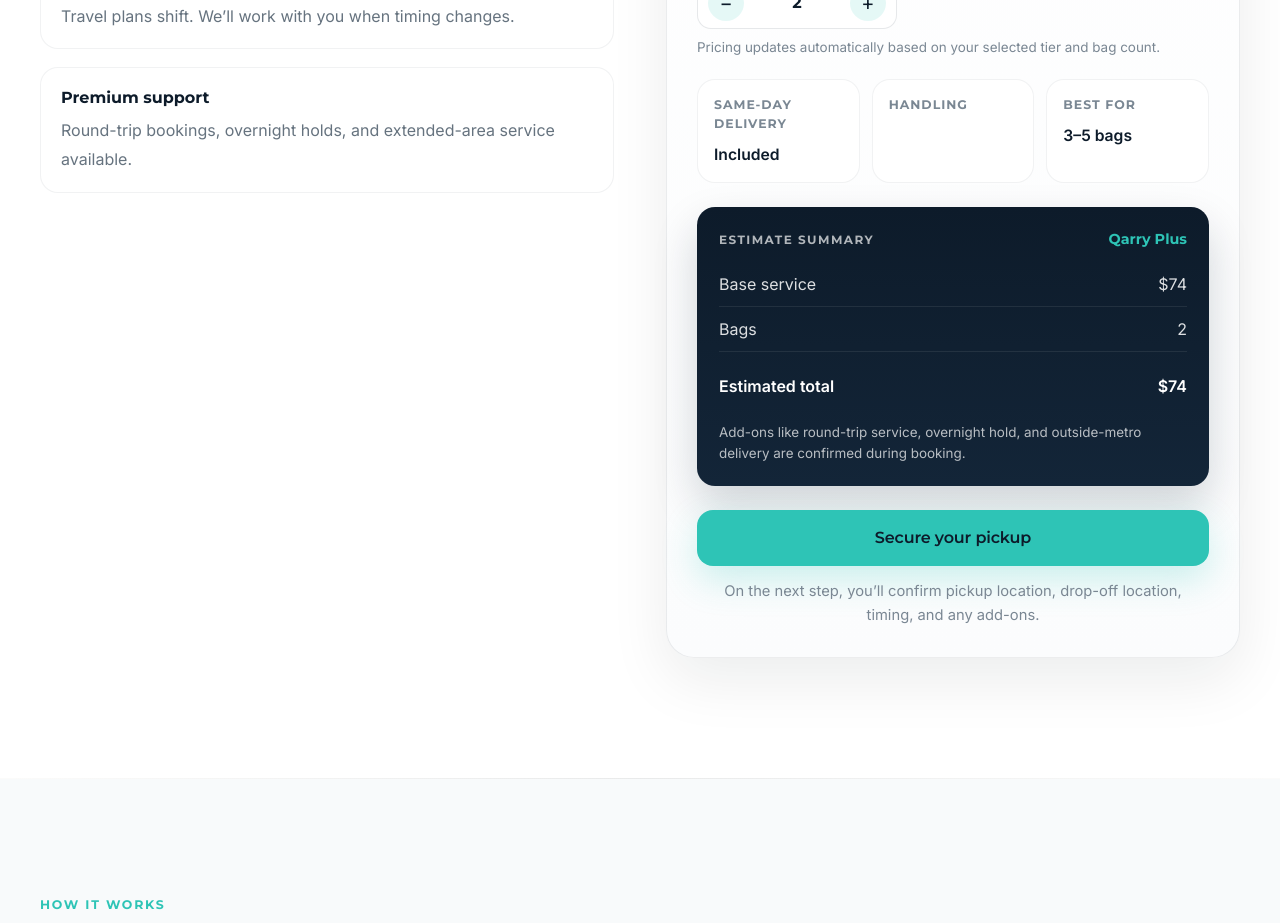
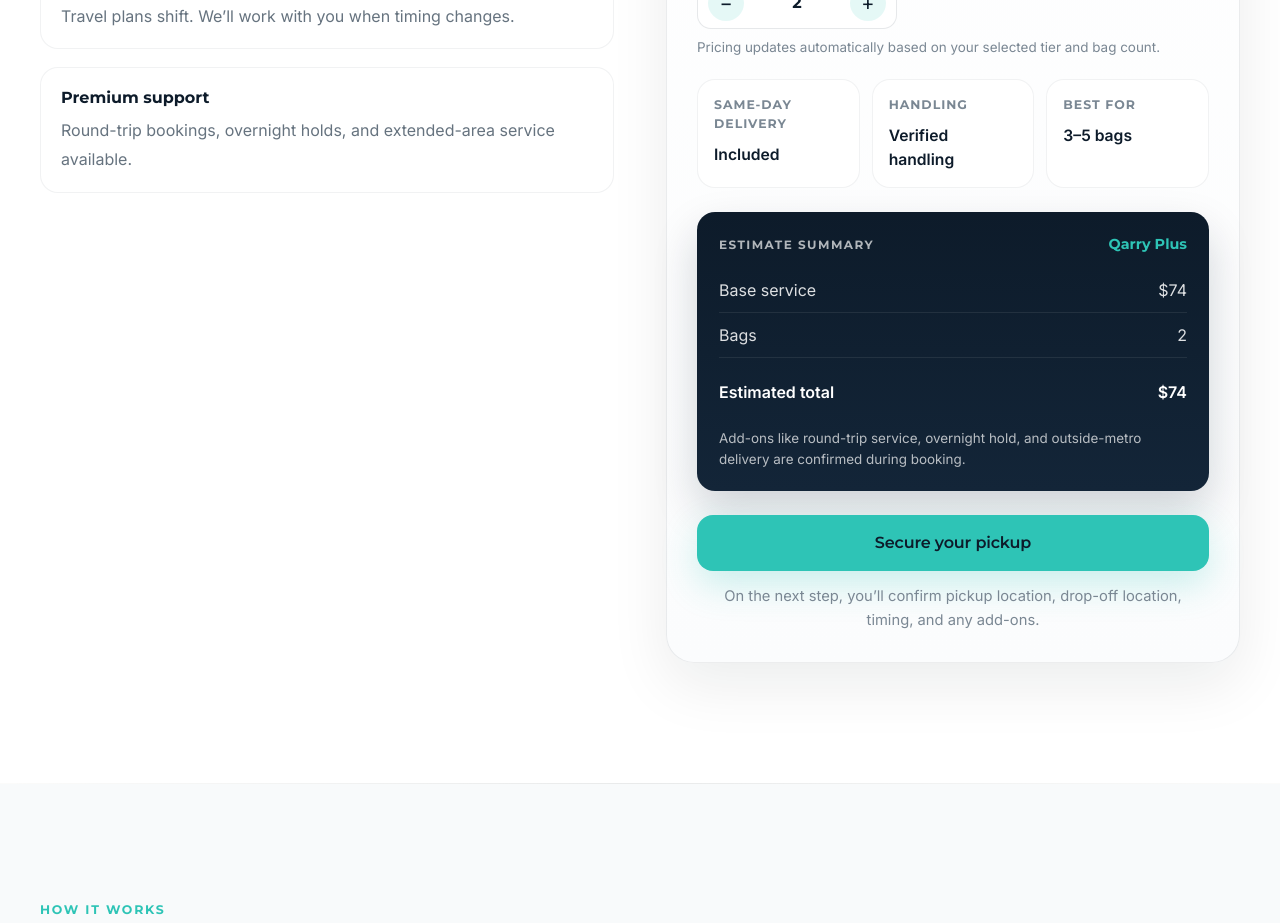
Before and after one commit to MyQarryOn/qarryon-site, a Next.js app: page / in a window 1280 px wide. Shown: the part 2040-2963 px from the top of the page. Built offline with nearby package versions, Linux system fonts and the light colour scheme.

Commit message:
Fix handling property reference

```diff
--- a/app/page.tsx
+++ b/app/page.tsx
@@ -471,7 +471,7 @@
                 </div>
                 <div className="service-highlight">
                   <span>Handling</span>
-                  <strong>{tierMeta[tier].coverage}</strong>
+                  <strong>{tierMeta[tier].handling}</strong>
                 </div>
                 <div className="service-highlight">
                   <span>Best for</span>
```
